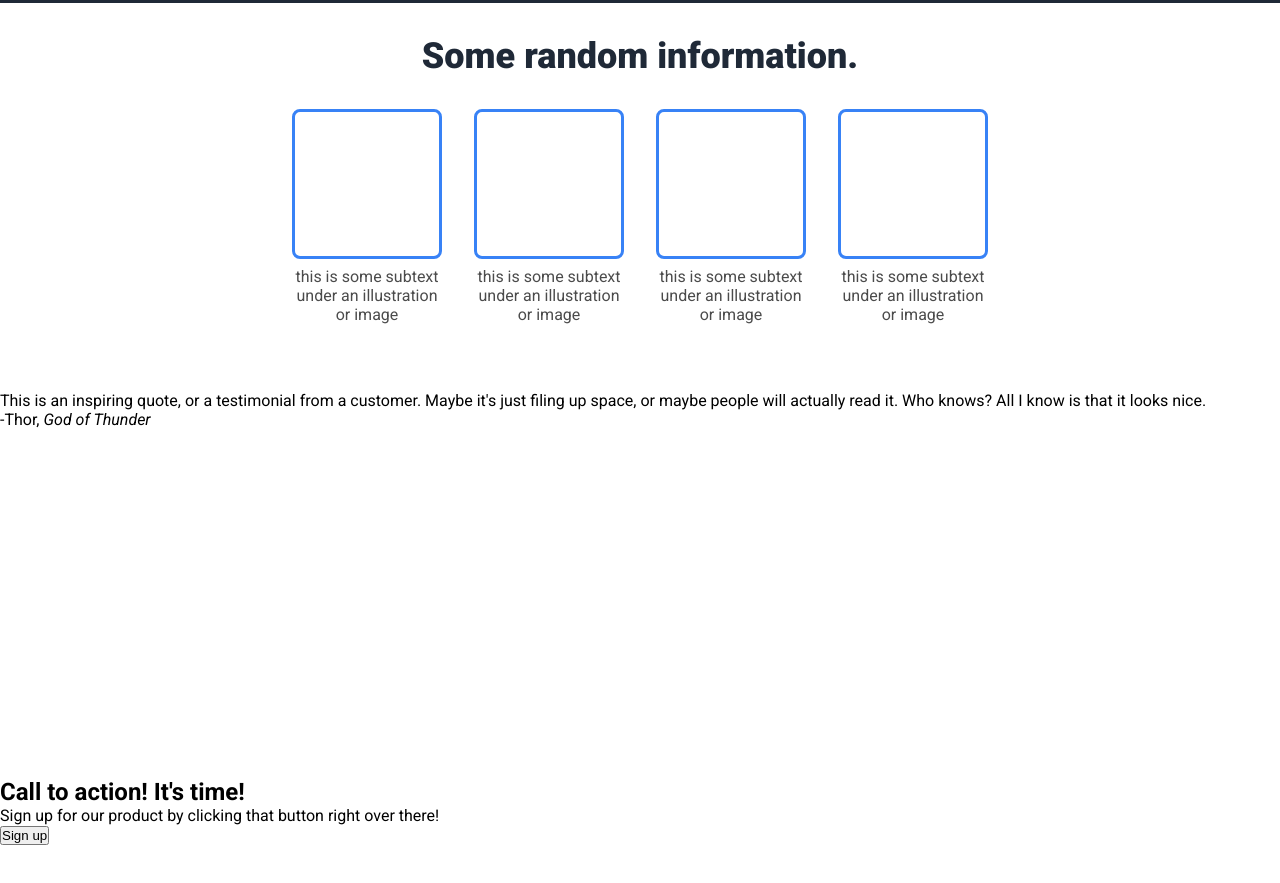
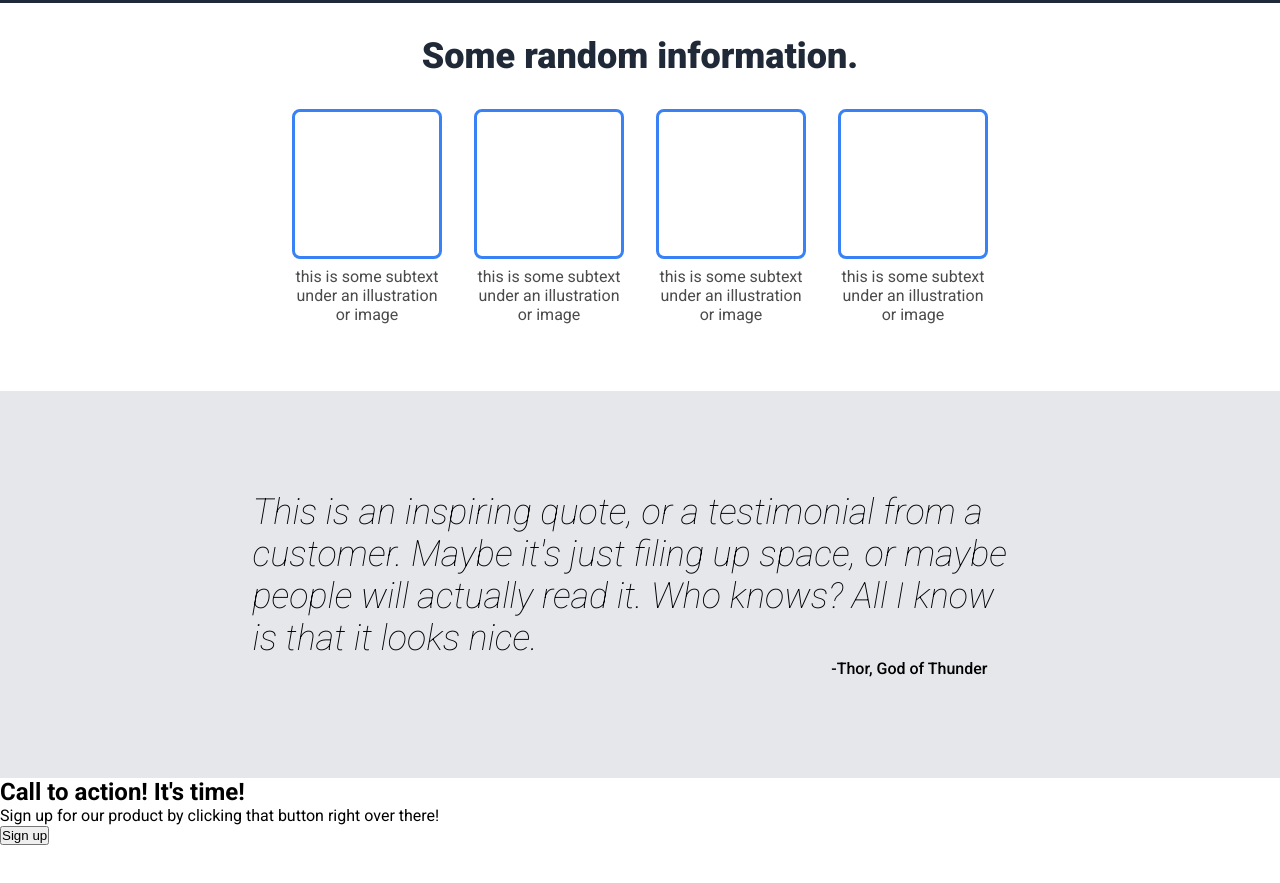
Before and after one commit to danielz0102/landing-page, a plain HTML site: page index.html in a window 1280 px wide. Shown: the part 415-1298 px from the top of the page. Drawn offline with Linux system fonts and the light colour scheme.

Commit message:
Style quote section

```diff
--- a/index.html
+++ b/index.html
@@ -53,14 +53,12 @@
             </div>
         </article>
 
-        <article>
+        <article class="quote-section">
             <figure>
-                <blockquote>
+                <blockquote class="quote-text">
                     This is an inspiring quote, or a testimonial from a customer. Maybe it's just filing up space, or maybe people will actually read it. Who knows? All I know is that it looks nice.
                 </blockquote>
-                <figcaption>
-                    -Thor, <cite>God of Thunder</cite>
-                </figcaption>
+                <figcaption>-Thor, <cite>God of Thunder</cite></figcaption>
             </figure>
         </article>
 
--- a/style.css
+++ b/style.css
@@ -128,3 +128,32 @@ article {
     border-radius: 8px;
     margin-bottom: 8px;
 }
+
+/* quote section */
+
+.quote-section {
+    background-color: #e5e7eb;
+    align-content: center;
+}
+
+.quote-text {
+    font-size: 36px;
+    font-style: italic;
+    font-weight: 100;
+    margin: 0 auto;
+}
+
+figure {
+    max-width: 775px;
+    margin: 0 auto;
+}
+
+figcaption {
+    text-align: right;
+    padding-right: 40px;
+    font-weight: 500;
+}
+
+figcaption cite {
+    font-style: normal;
+}
```
